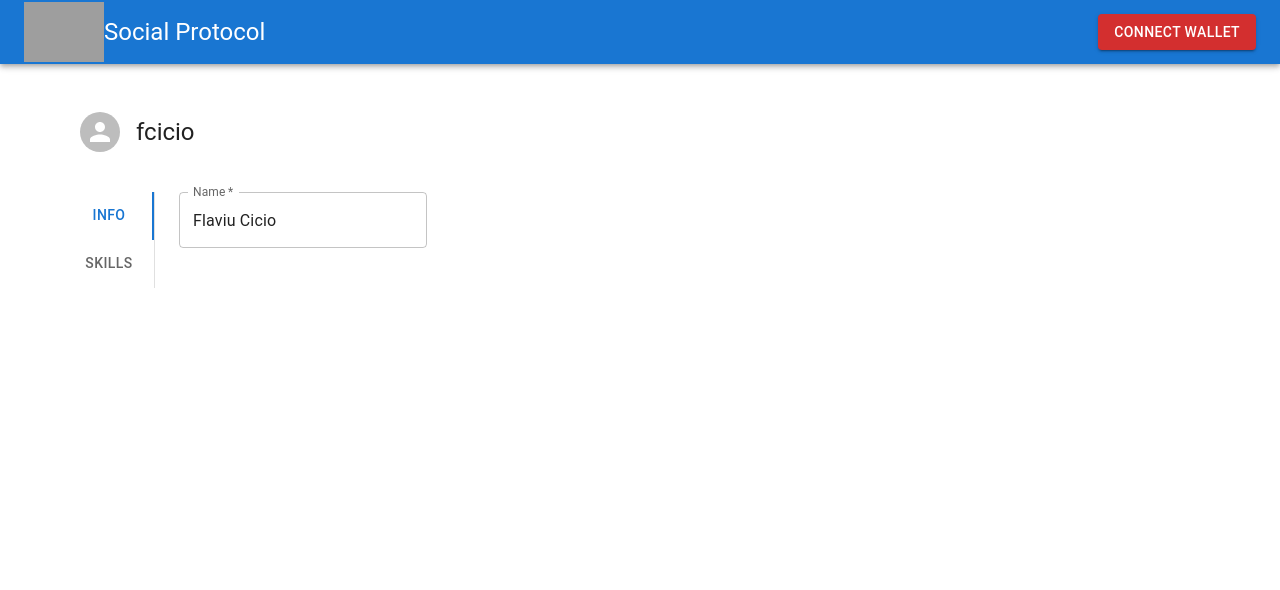
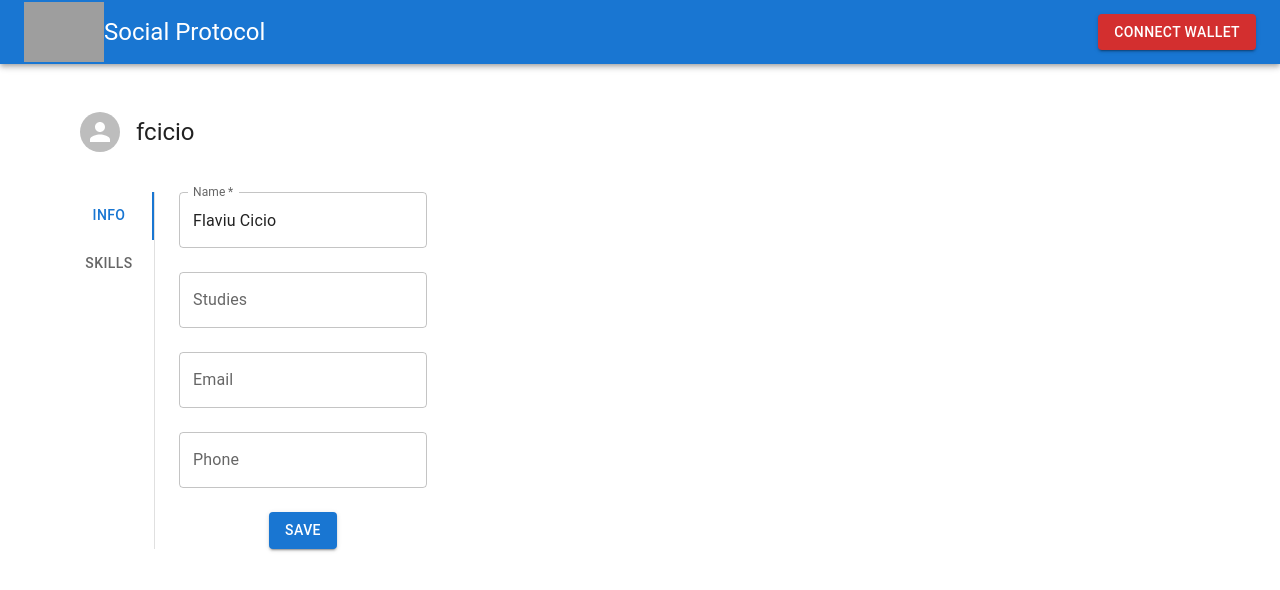
Before and after one commit to Social-Protocol/social-protocol-client, a React (Create React App) app: page /profile in a window 1280 px wide. Both pictures are taken after a click on the tab "INFO". Shown: the top 590 px of the page. Built offline with nearby package versions, Linux system fonts and the light colour scheme; grey boxes are pictures that could not be loaded.

Commit message:
Add improvements on Profile page

```diff
--- a/package.json
+++ b/package.json
@@ -5,6 +5,7 @@
   "dependencies": {
     "@emotion/react": "^11.10.4",
     "@emotion/styled": "^11.10.4",
+    "@mui/icons-material": "^5.10.6",
     "@mui/material": "^5.10.6",
     "@mui/styled-engine-sc": "^5.10.6",
     "@testing-library/jest-dom": "^5.16.5",
--- a/src/Profile/Profile.js
+++ b/src/Profile/Profile.js
@@ -21,7 +21,7 @@ function a11yProps(index) {
 }
 
 export default function Profile() {
-  const [value, setValue] = React.useState(0);
+  const [value, setValue] = React.useState(1);
 
   const handleChange = (event, newValue) => {
     setValue(newValue);
--- a/src/Profile/ProfileInfo.js
+++ b/src/Profile/ProfileInfo.js
@@ -19,6 +19,26 @@ export default function ProfileInfo(props) {
             label="Name"
             defaultValue="Flaviu Cicio"
           />
+          <br/><br/>
+          <TextField
+            id="outlined"
+            label="Studies"
+            defaultValue=""
+          />
+          <br/><br/>
+          <TextField
+            id="outlined"
+            label="Email"
+            defaultValue=""
+          />
+          <br/><br/>
+          <TextField
+            id="outlined"
+            label="Phone"
+            defaultValue=""
+          />
+          <br/><br/>
+          <Button variant="contained">SAVE</Button>
         </Box>
       )}
     </div>
--- a/src/Profile/ProfileSkills.js
+++ b/src/Profile/ProfileSkills.js
@@ -26,7 +26,7 @@ export default function ProfileSkills(props) {
           <List sx={{ pt: 0 }}>
             <ListItem sx={{ pt: 0 }}>
               <ListItemButton>
-                <ListItemText primary="Programming" />
+                <ListItemText primary="Programming"/>
                 <Chip label="109" />
               </ListItemButton>
             </ListItem>
```
Also changed, not shown: 1 other file (tests, documents, lock files or other folders).
